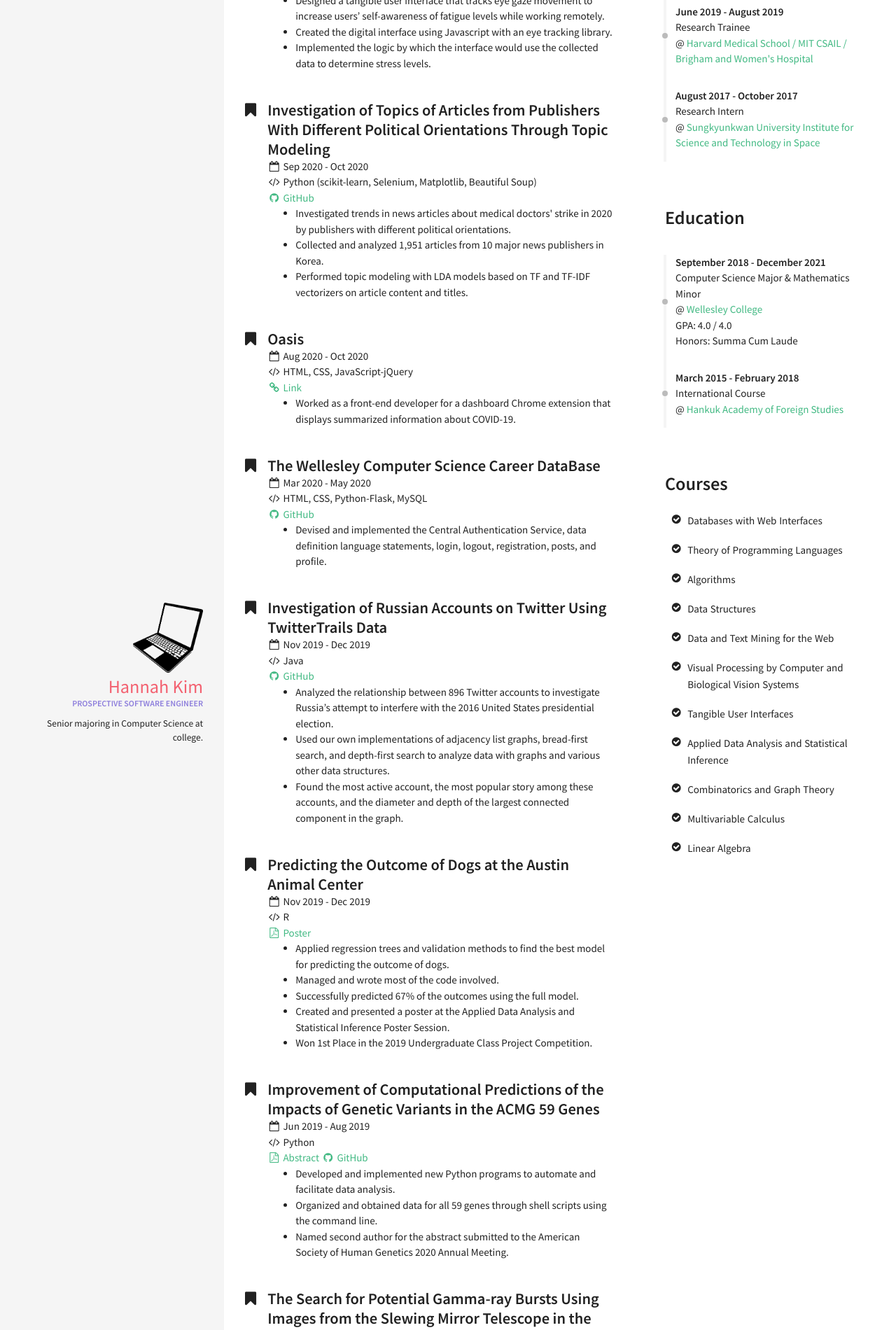
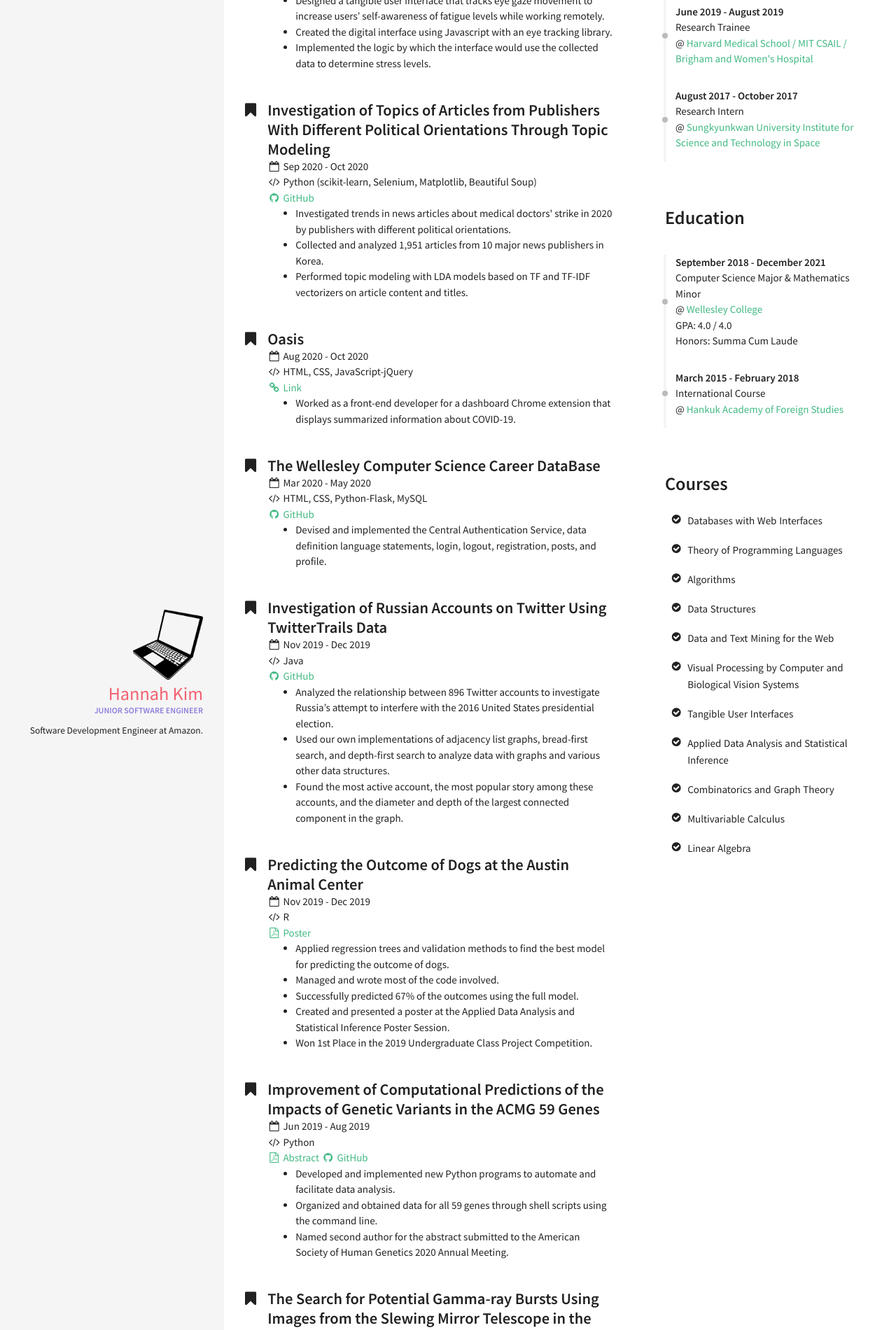
Before and after one commit to hskim37/hskim37.github.io, a Jekyll site: the page built from index.html, in a window 1280 px wide. Shown: the part 537-2437 px from the top of the page at 70% size. Built offline with Jekyll 4.4.1, drawn with Linux system fonts in a browser that asks for light colours.

Commit message:
Update job and bio

```diff
--- a/_config.yml
+++ b/_config.yml
@@ -35,8 +35,8 @@ kramdown:
 owner:
   name: Hannah Kim
   avatar: laptop.png
-  job: "Prospective Software Engineer"
-  bio: "Senior majoring in Computer Science at college."
+  job: "Junior Software Engineer"
+  bio: "Software Development Engineer at Amazon."
   email:
   disqus-shortname:
   twitter: #username
```
